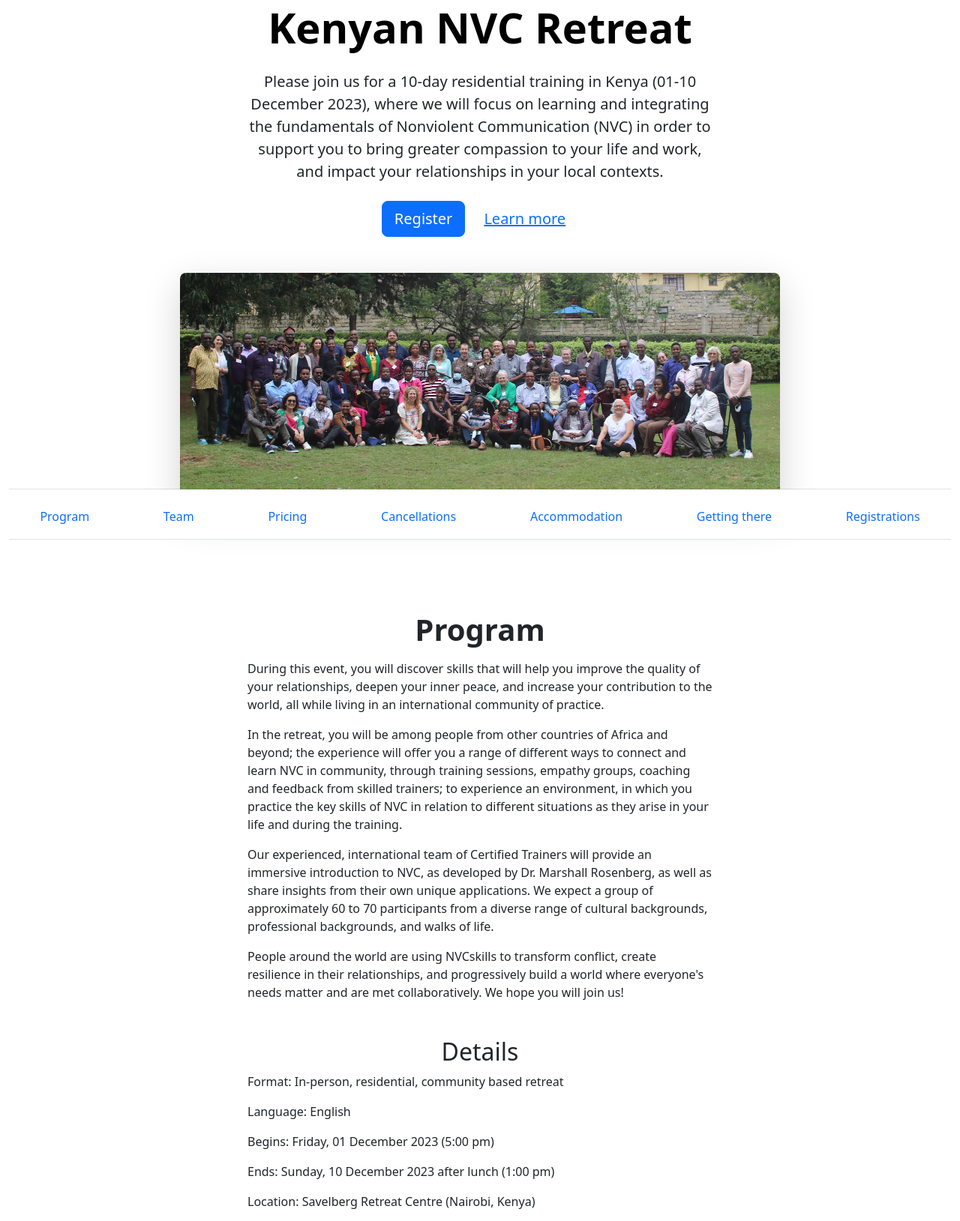
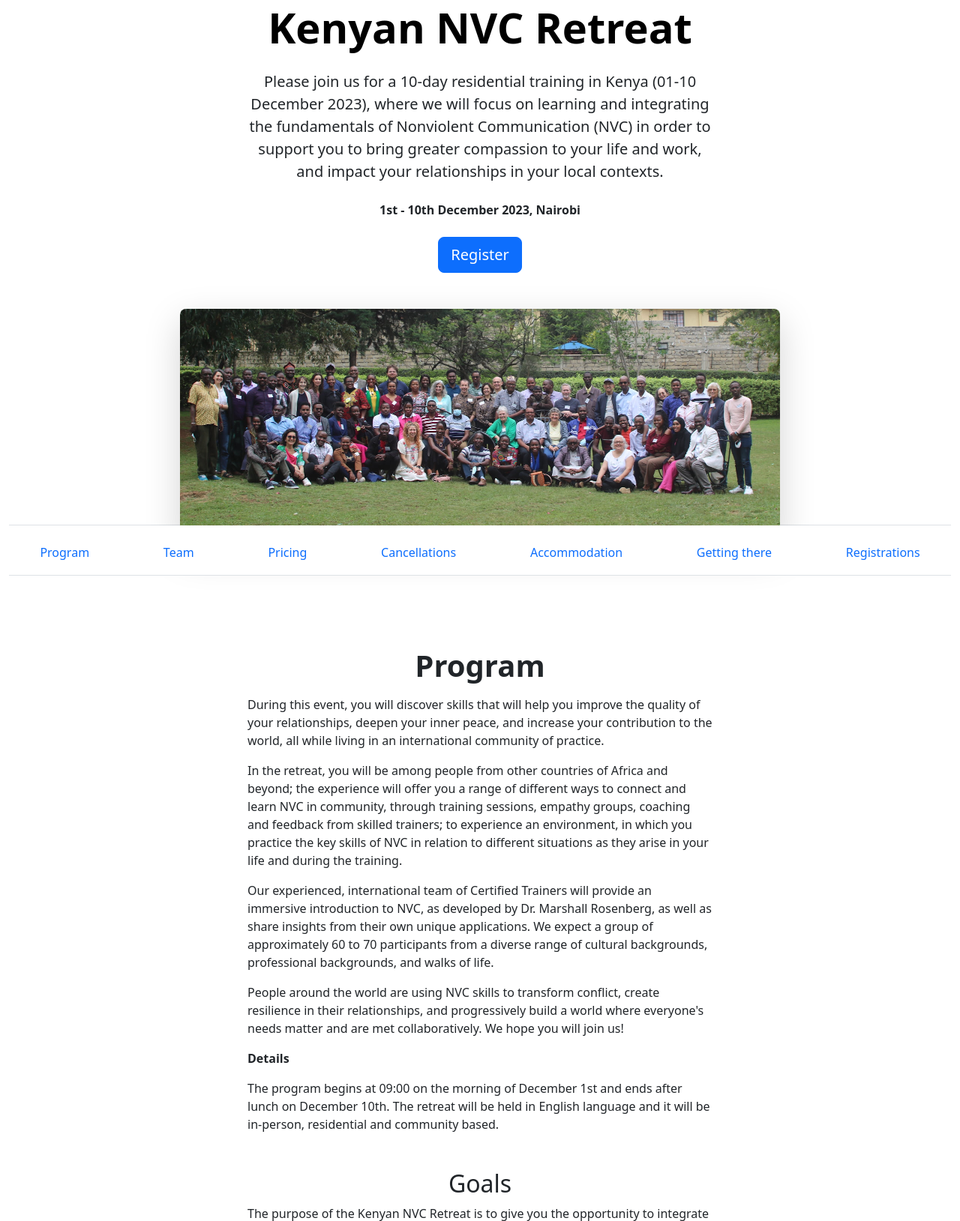
Before and after one commit to compassionprojects/nvckenya, a Gatsby site: page / in a window 1280 px wide. Shown: the part 93-1722 px from the top of the page at 75% size. Built offline with nearby package versions, Linux system fonts and the light colour scheme; Gatsby itself is replaced by a stand-in of ours.

Commit message:
misc changes

```diff
--- a/content/retreats/nvc-kenya-2023-retreat.yml
+++ b/content/retreats/nvc-kenya-2023-retreat.yml
@@ -6,6 +6,7 @@ intro: "Please join us for a 10-day residential training in Kenya (01-10
   in your local contexts. "
 start_date: 2023-12-01T09:30:25.000+01:00
 end_date: 2023-12-10T17:30:25.000+01:00
+city: Nairobi
 contact_email: kenyanvcretreat@gmail.com
 hero_image: nvckenya_hero_image2.jpg
 program:
@@ -22,7 +23,13 @@ program:
     Our experienced, international team of Certified Trainers will provide an immersive introduction to NVC, as developed by Dr. Marshall Rosenberg, as well as share insights from their own unique applications. We expect a group of approximately 60 to 70 participants from a diverse range of cultural backgrounds, professional backgrounds, and walks of life.
 
 
-    People around the world are using NVCskills to transform conflict, create resilience in their relationships, and progressively build a world where everyone's needs matter and are met collaboratively. We hope you will join us!
+    People around the world are using NVC skills to transform conflict, create resilience in their relationships, and progressively build a world where everyone's needs matter and are met collaboratively. We hope you will join us!
+
+
+    **Details**
+
+
+    The program begins at 09:00 on the morning of December 1st and ends after lunch on December 10th. The retreat will be held in English language and it will be in-person, residential and community based.
   details: |
     Format: In-person, residential, community based retreat
 
--- a/package.json
+++ b/package.json
@@ -20,6 +20,7 @@
     "babel-plugin-styled-components": "^2.1.4",
     "bootstrap": "^5.3.2",
     "classnames": "^2.3.2",
+    "date-fns": "^2.30.0",
     "gatsby": "^5.12.4",
     "gatsby-plugin-image": "^3.12.0",
     "gatsby-plugin-manifest": "^5.12.0",
--- a/src/pages/index.js
+++ b/src/pages/index.js
@@ -5,6 +5,7 @@ import classnames from 'classnames';
 import { marked } from 'marked';
 import { Button, Modal, ModalHeader, ModalBody, ModalFooter } from 'reactstrap';
 import styled from 'styled-components';
+import format from 'date-fns/format';
 
 // get the latest retreat by sorting latest
 export const query = graphql`
@@ -17,12 +18,12 @@ export const query = graphql`
           contact_email
           start_date
           end_date
+          city
           hero_image {
             publicURL
           }
           program {
             introduction
-            details
             goals
             pricing
             cancellation_policy
@@ -58,13 +59,23 @@ export const query = graphql`
 
 export default function Home({ data }) {
   // display the latest retreat
-  const { title, intro, contact_email, hero_image, program } =
-    data.allRetreatsYaml.edges[0].node;
+  const {
+    title,
+    intro,
+    contact_email,
+    hero_image,
+    program,
+    start_date,
+    end_date,
+    city,
+  } = data.allRetreatsYaml.edges[0].node;
   const people = data.allTeamYaml.edges.map((e) => e.node);
   const trainers = people.filter((p) => program.trainers.includes(p.user_id));
   const organisers = people.filter((p) =>
     program.organisers.includes(p.user_id),
   );
+
+  const dates = getDates(start_date, end_date);
 
   return (
     <>
@@ -72,11 +83,13 @@ export default function Home({ data }) {
         <div className="col-lg-6 mx-auto">
           <h1 className="display-4 fw-bold text-body-emphasis">{title}</h1>
           <p className="lead my-4">{intro}</p>
-          <div className="d-grid gap-2 d-sm-flex justify-content-sm-center mb-5">
+          <div className="my-4">
+            <strong>
+              {dates}, {city}
+            </strong>
+          </div>
+          <div className="d-grid gap-2 d-sm-flex justify-content-sm-center mb-5 mt-3">
             <Register />
-            <a href="#program" className="btn btn-link btn-lg">
-              Learn more
-            </a>
           </div>
         </div>
         <div style={{ maxHeight: '30vh' }}>
@@ -143,14 +156,6 @@ export default function Home({ data }) {
             <div
               dangerouslySetInnerHTML={{
                 __html: marked.parse(program.introduction),
-              }}
-            />
-          </div>
-          <div className="col-lg-6 mx-auto my-5">
-            <h2 className="text-center">Details</h2>
-            <div
-              dangerouslySetInnerHTML={{
-                __html: marked.parse(program.details),
               }}
             />
           </div>
@@ -241,21 +246,25 @@ export default function Home({ data }) {
               loading="lazy"
             />
           </div>
-          <div className="col-lg-6 mx-auto my-5">
-            <h2 className="text-center">Facilities</h2>
+          <div className="container">
+            <div className="row">
+              <div className="col-lg-5 col-md-6 mx-md-auto my-5">
+                <h2>Facilities</h2>
                 <div
                   dangerouslySetInnerHTML={{
                     __html: marked.parse(program.facilities),
                   }}
                 />
               </div>
-          <div className="col-lg-6 mx-auto my-5">
-            <h2 className="text-center">Location</h2>
+              <div className="col-lg-5 col-md-6 mx-lg-auto my-5">
+                <h2>Location</h2>
                 <div
                   dangerouslySetInnerHTML={{
                     __html: marked.parse(program.location),
                   }}
                 />
+              </div>
+            </div>
           </div>
           <div className="text-center mt-5 mb-4">
             <Register />
@@ -369,3 +378,21 @@ const Avatar = styled.div.attrs({
   height: 150px;
   width: 150px;
 `;
+
+function getDates(start_date, end_date) {
+  const start_day = format(new Date(start_date), 'do');
+  const start_month = format(new Date(start_date), 'MMMM');
+  const start_year = format(new Date(start_date), 'yyyy');
+
+  const end_day = format(new Date(end_date), 'do');
+  const end_month = format(new Date(end_date), 'MMMM');
+  const end_year = format(new Date(end_date), 'yyyy');
+
+  if (start_month === end_month && start_year === end_year) {
+    return `${start_day} - ${end_day} ${end_month} ${end_year}`;
+  } else if (start_year === end_year && start_month !== end_month) {
+    return `${start_day} ${start_month} - ${end_day} ${end_month} ${end_year}`;
+  } else {
+    return `${start_day} ${start_month} ${start_year} - ${end_day} ${end_month} ${end_year}`;
+  }
+}
```
Also changed, not shown: 1 other file. Lines whose indentation alone changed are shown as unchanged.
